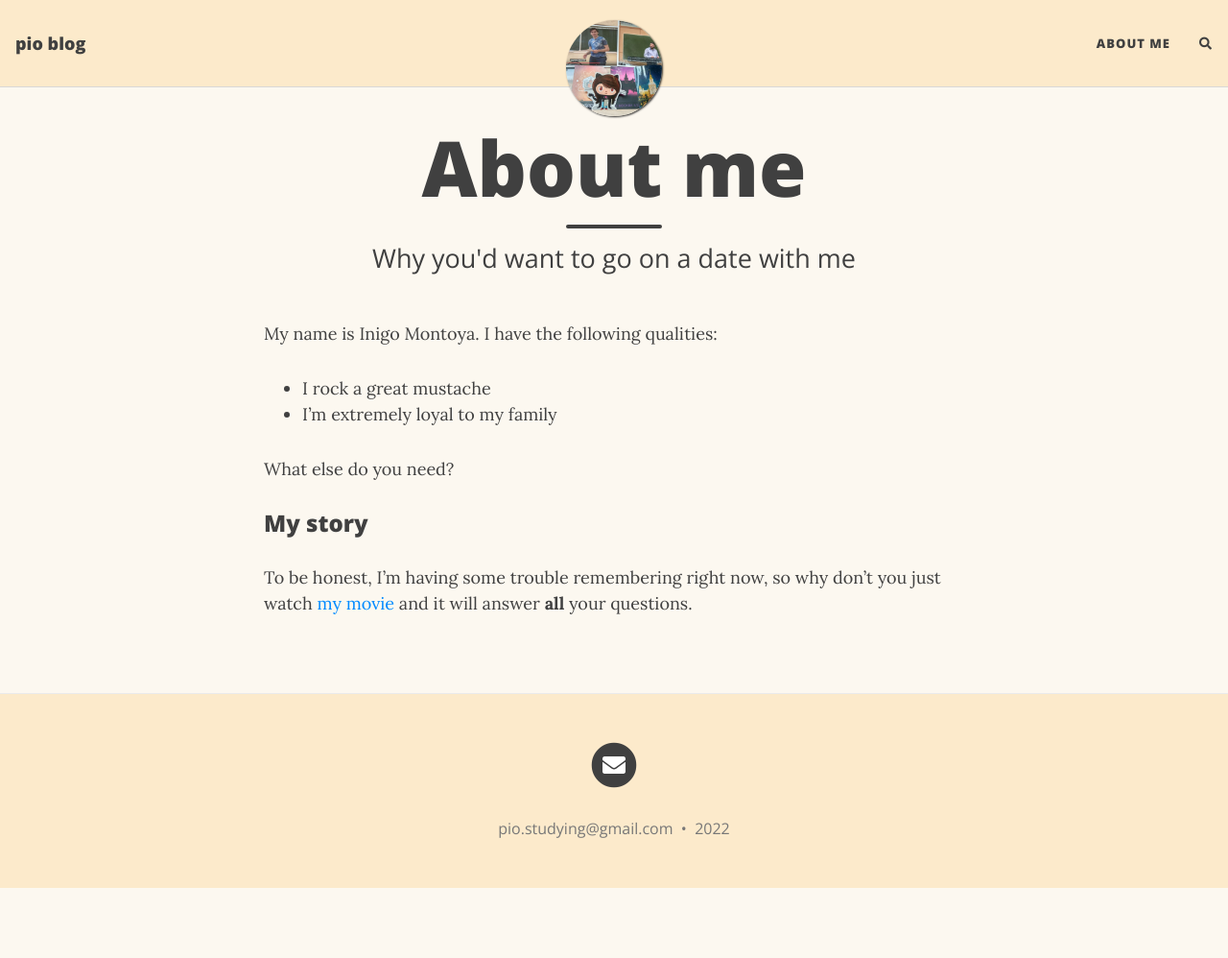
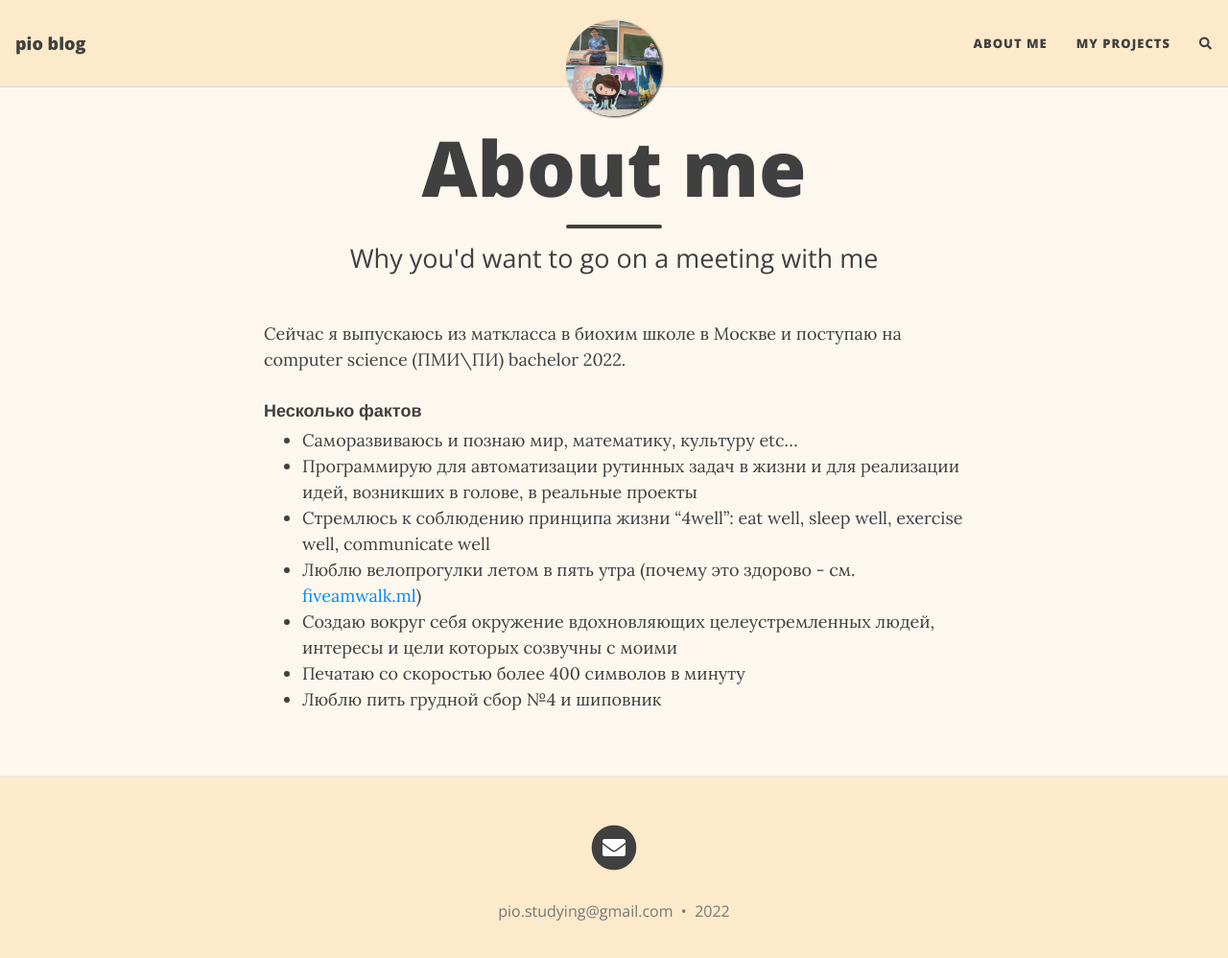
Before and after one commit to bubliki228/blog, a Jekyll site: the page built from aboutme.md, in a window 1280 px wide and 1011 px high. Shown: the top 998 px of the window at 96% size. Built offline with Jekyll 4.4.1, drawn with Linux system fonts in a browser that asks for light colours; nearby versions of some CDN libraries; comment, search, counter and statistics services are not loaded.

Commit message:
update about

```diff
--- a/_config.yml
+++ b/_config.yml
@@ -15,6 +15,7 @@ author: pio.studying@gmail.com
 
 navbar-links:
   About Me: "aboutme"
+  My projects: "myprojects"
   #Resources:
   #  - Learn markdown: "https://www.markdowntutorial.com/"
 
--- a/aboutme.md
+++ b/aboutme.md
@@ -1,16 +1,16 @@
 ---
 layout: page
 title: About me
-subtitle: Why you'd want to go on a date with me
+subtitle: Why you'd want to go on a meeting with me
 ---
 
-My name is Inigo Montoya. I have the following qualities:
+Сейчас я выпускаюсь из маткласса в биохим школе в Москве и поступаю на computer science (ПМИ\ПИ) bachelor 2022.
 
-- I rock a great mustache
-- I'm extremely loyal to my family
-
-What else do you need?
-
-### My story
-
-To be honest, I'm having some trouble remembering right now, so why don't you just watch [my movie](https://en.wikipedia.org/wiki/The_Princess_Bride_%28film%29) and it will answer **all** your questions.
+#### Несколько фактов
+- Саморазвиваюсь и познаю мир, математику, культуру etc...
+- Программирую для автоматизации рутинных задач в жизни и для реализации идей, возникших в голове, в реальные проекты
+- Стремлюсь к соблюдению принципа жизни "4well": eat well, sleep well, exercise well, communicate well
+- Люблю велопрогулки летом в пять утра (почему это здорово - см. [fiveamwalk.ml](http://fiveamwalk.ml))
+- Создаю вокруг себя окружение вдохновляющих целеустремленных людей, интересы и цели которых созвучны с моими
+- Печатаю со скоростью более 400 символов в минуту
+- Люблю пить грудной сбор №4 и шиповник
--- a/index.html
+++ b/index.html
@@ -1,5 +1,5 @@
 ---
 layout: home
 title: pio blog
-subtitle: This is where I will tell my friends way too much about me
+subtitle: Наблюдаю, познаю, анализирую жизнь и делюсь мыслями об этом
 ---
```
Also changed, not shown: _posts/2020-02-26-flake-it-till-you-make-it.md (deleted, +0 -17 lines), _posts/2020-02-28-test-markdown.md (deleted, +0 -78 lines), myprojects.md (added, +28 -0 lines), screenshot.png (deleted).
